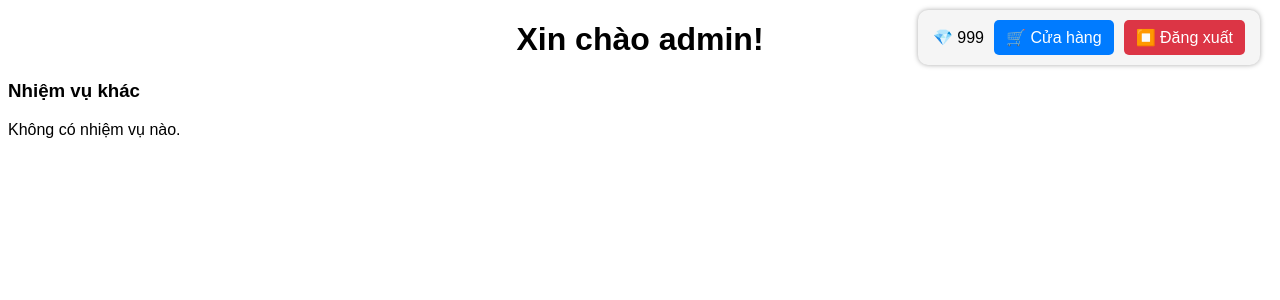
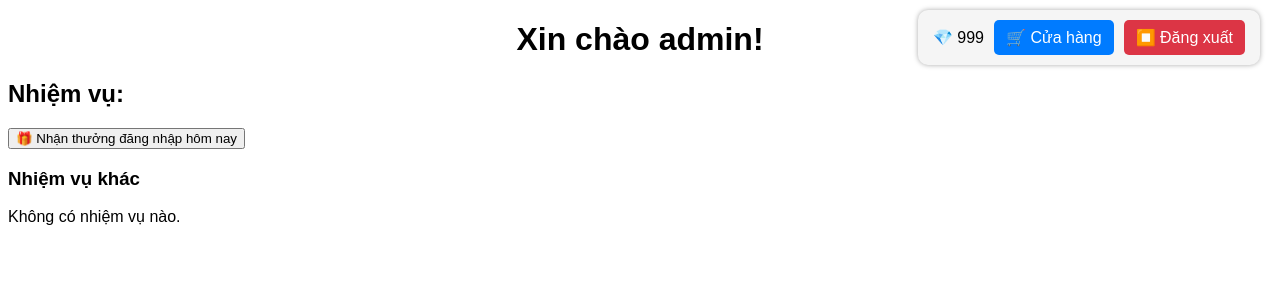
Before and after one commit to phamthienan123/my-web-game-new12345, a Flask app: page /dashboard in a window 1280 px wide. Shown: the top 300 px of the page. Run offline with Flask 3, Linux system fonts and the light colour scheme; the visitor is signed in with stand-in values (Sample User, id 1).

Commit message:
Update dashboard.html

```diff
--- a/templates/dashboard.html
+++ b/templates/dashboard.html
@@ -50,7 +50,15 @@
 
     <h1>Xin chào {{ username }}!</h1>
 
+<h2>Nhiệm vụ:</h2>
 
+{% if new_claim %}
+    <form action="/claim/daily" method="get">
+        <button type="submit">🎁 Nhận thưởng đăng nhập hôm nay</button>
+    </form>
+{% else %}
+    <p>✅ Bạn đã nhận thưởng hôm nay.</p>
+{% endif %}
 <h3>Nhiệm vụ khác</h3>
 {% if custom_quests %}
     <ul>
```
